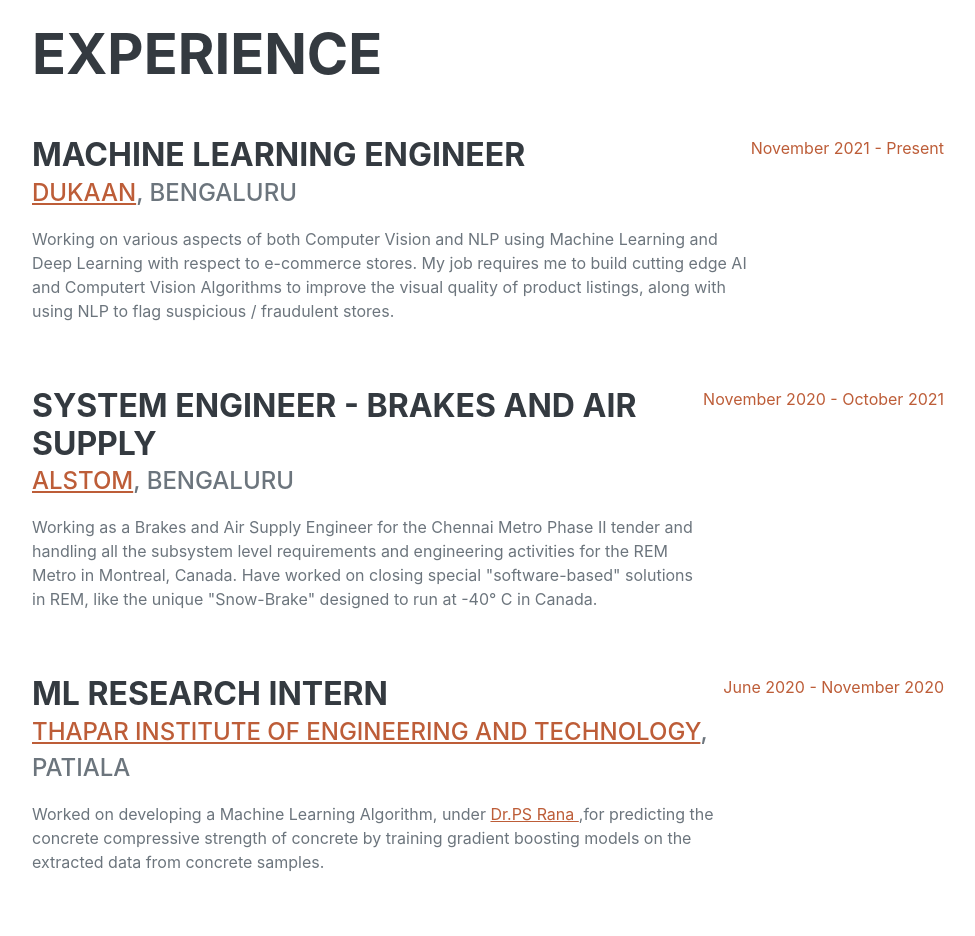
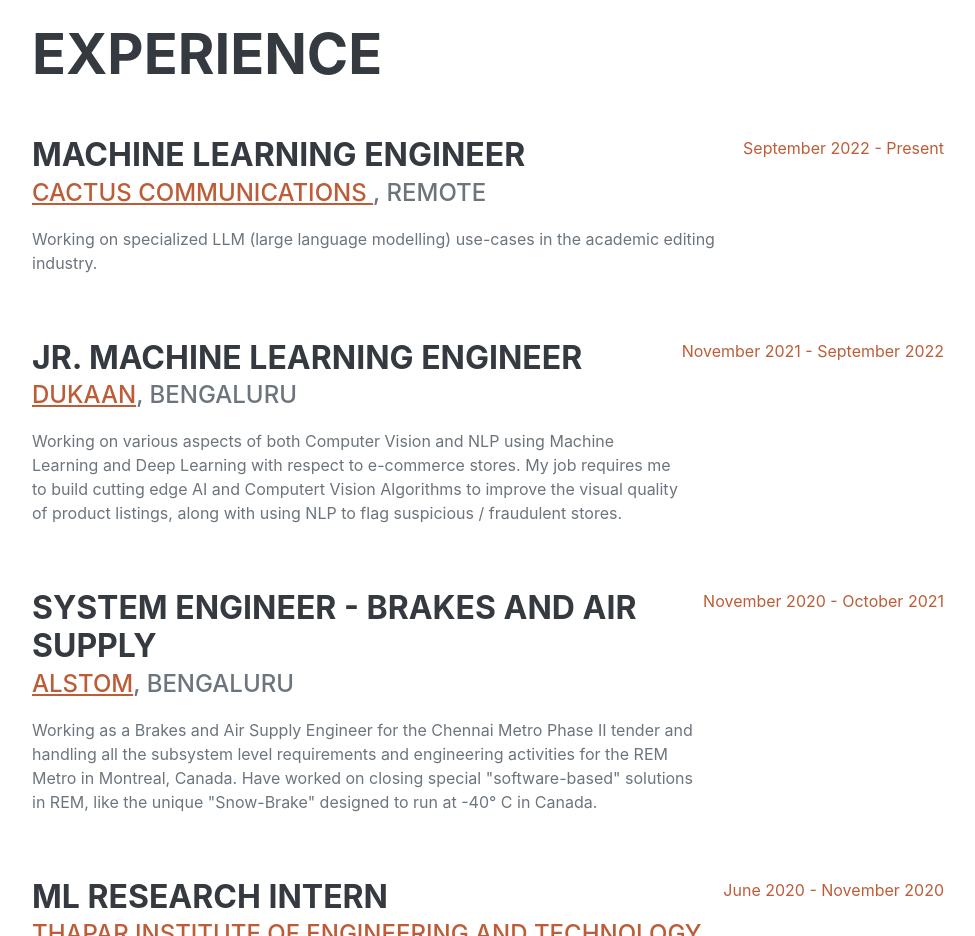
Before and after one commit to choprahetarth/choprahetarth.github.io, a plain HTML site: page index.html in a window 1280 px wide. Shown: the part 860-1796 px from the top of the page, without its empty margins (288-1263 px from the left). Drawn offline with nearby package versions, Linux system fonts and the light colour scheme; a script that the page names is missing; a web font is replaced by a local one.

Commit message:
updated CV

```diff
--- a/index.html
+++ b/index.html
@@ -66,13 +66,21 @@
             <section class="resume-section" id="experience">
                 <div class="resume-section-content">
                     <h2 class="mb-5">Experience</h2>
+                    <div class="d-flex flex-column flex-md-row justify-content-between mb-5">
+                        <div class="flex-grow-1">
+                            <h3 class="mb-0">Machine Learning Engineer</h3>
+                            <div class="subheading mb-3"><a href="https://mydukaan.io/">Cactus Communications </a>, Remote </div>
+                            <p> Working on specialized LLM (large language modelling) use-cases in the academic editing industry.  </p>
+                        </div>
+                        <div class="flex-shrink-0"><span class="text-primary">September 2022 - Present</span></div>
+                    </div>
                      <div class="d-flex flex-column flex-md-row justify-content-between mb-5">
                         <div class="flex-grow-1">
-                            <h3 class="mb-0">Machine Learning Engineer</h3>
+                            <h3 class="mb-0">Jr. Machine Learning Engineer</h3>
                             <div class="subheading mb-3"><a href="https://mydukaan.io/">Dukaan</a>, Bengaluru</div>
                             <p> Working on various aspects of both Computer Vision and NLP using Machine Learning and Deep Learning with respect to e-commerce stores. My job requires me to build cutting edge AI and Computert Vision Algorithms to improve the visual quality of product listings, along with using NLP to flag suspicious / fraudulent stores.  </p>
                         </div>
-                        <div class="flex-shrink-0"><span class="text-primary">November 2021 - Present</span></div>
+                        <div class="flex-shrink-0"><span class="text-primary">November 2021 - September 2022 </span></div>
                     </div>
                     <div class="d-flex flex-column flex-md-row justify-content-between mb-5">
                         <div class="flex-grow-1">
```
